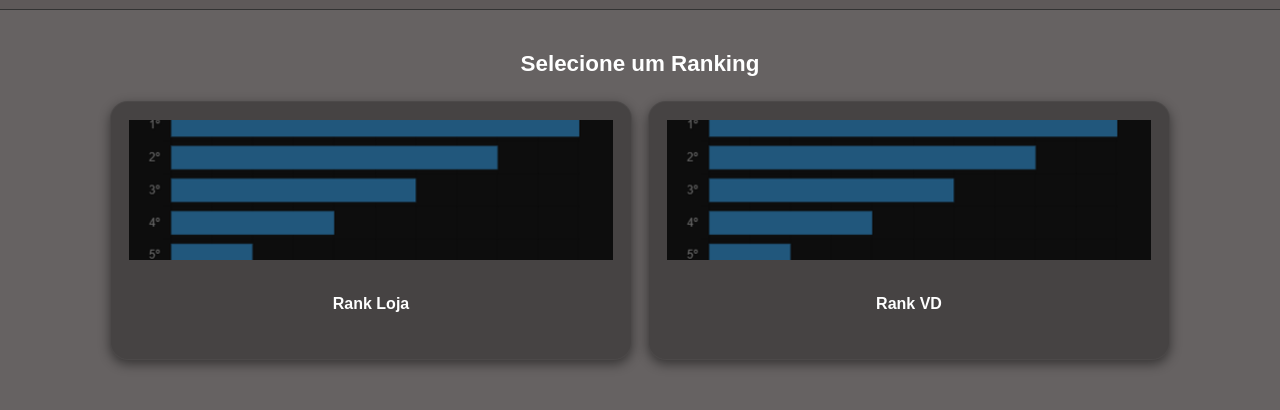
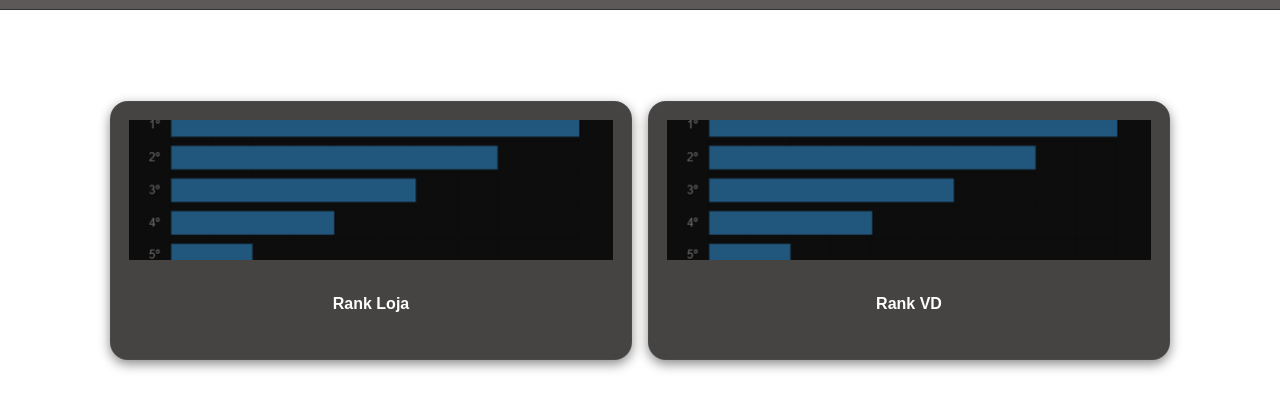
Before and after one commit to WCL-Wisdom-Clarity-Learning/Site-acompanhamentos, a plain HTML site: page index.html in a window 1280 px wide. Shown: the part 90-500 px from the top of the page. Drawn offline with Linux system fonts and the light colour scheme.

Commit message:
Teste background cores

```diff
--- a/index.html
+++ b/index.html
@@ -7,7 +7,7 @@
 <title>W.C.L 🚀</title>
 <link rel="stylesheet" href="css/style.css">
 <style>
-body{margin:0;background:#666262;color:white;font-family:Arial;}
+body{margin:0;background:#ffffff;color:white;font-family:Arial;}
 header{padding:16px;display:flex;align-items:center;gap:12px;}
 .site-logo{width:42px;height:42px;border-radius:50%;object-fit:cover;}
 .container{padding:20px;}
```
